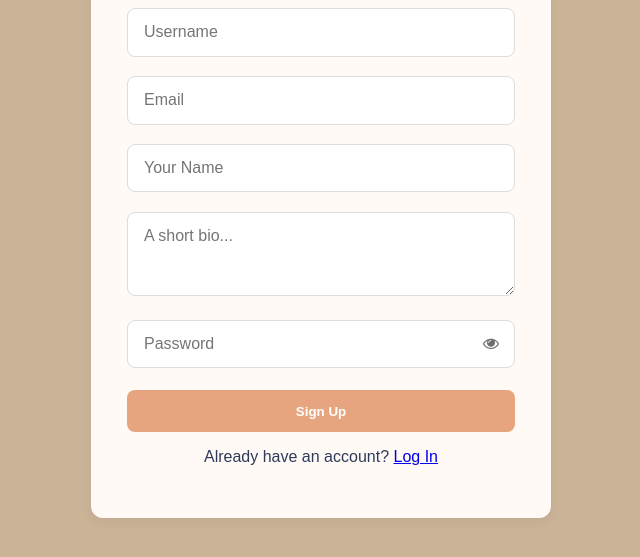
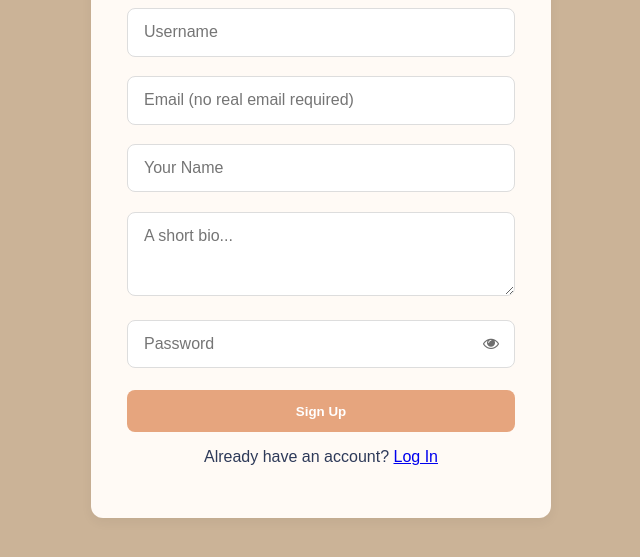
Before and after one commit to vinkomrsic/Chaptered, a plain HTML site: page frontend/signup.html in a window 1280 px wide. Shown: the part 205-762 px from the top of the page, without its empty margins (319-959 px from the left). Drawn offline with Linux system fonts and the light colour scheme.

Commit message:
Add username validation to signup process and update email placeholder text

```diff
--- a/frontend/signup.html
+++ b/frontend/signup.html
@@ -17,7 +17,7 @@
     <h1>Create Your Chaptered Account</h1>
     <form action="/signup" method="POST">
         <input type="text" name="username" placeholder="Username" required />
-        <input type="email" name="email" placeholder="Email" required />
+        <input type="email" name="email" placeholder="Email (no real email required)" required />
         <input type="text" name="name" placeholder="Your Name" required />
         <textarea name="bio" placeholder="A short bio..." rows="3"></textarea>
 
```
Also changed, not shown: backend/server.js (+7 -0 lines).
